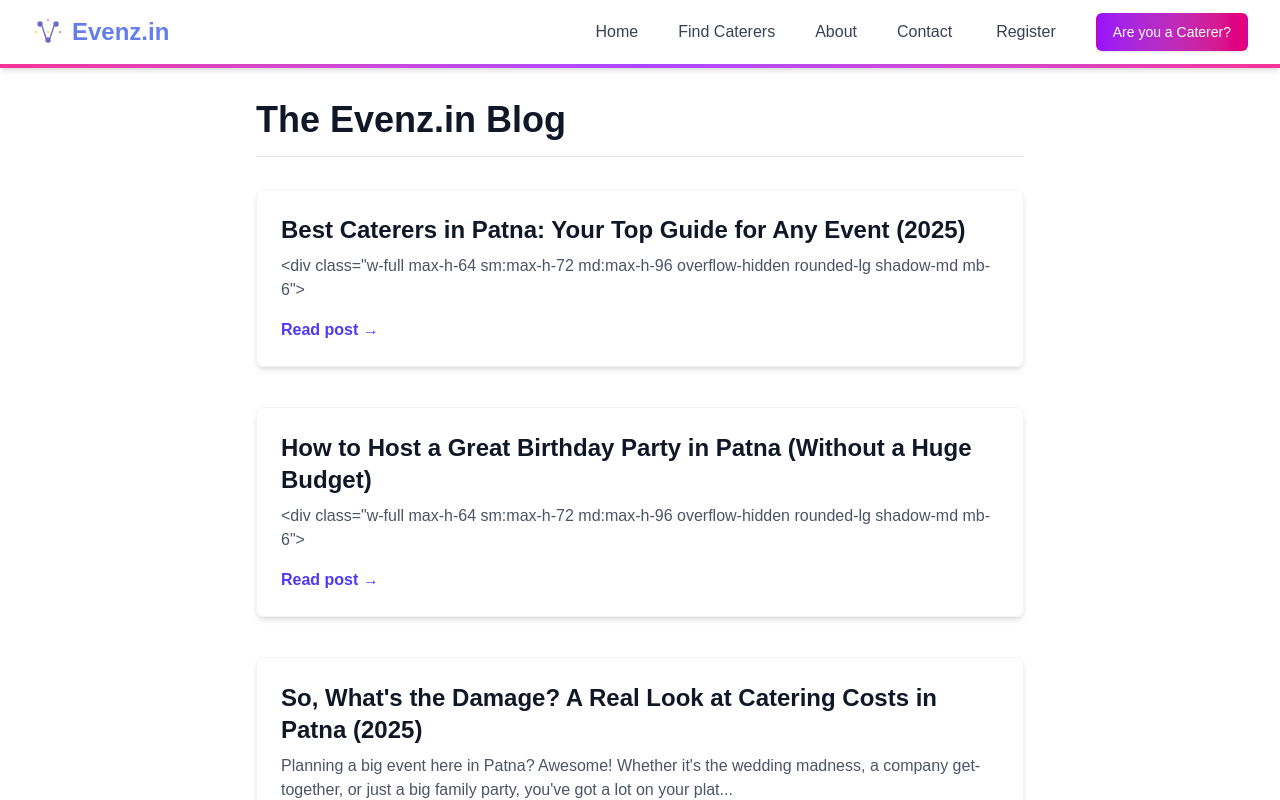
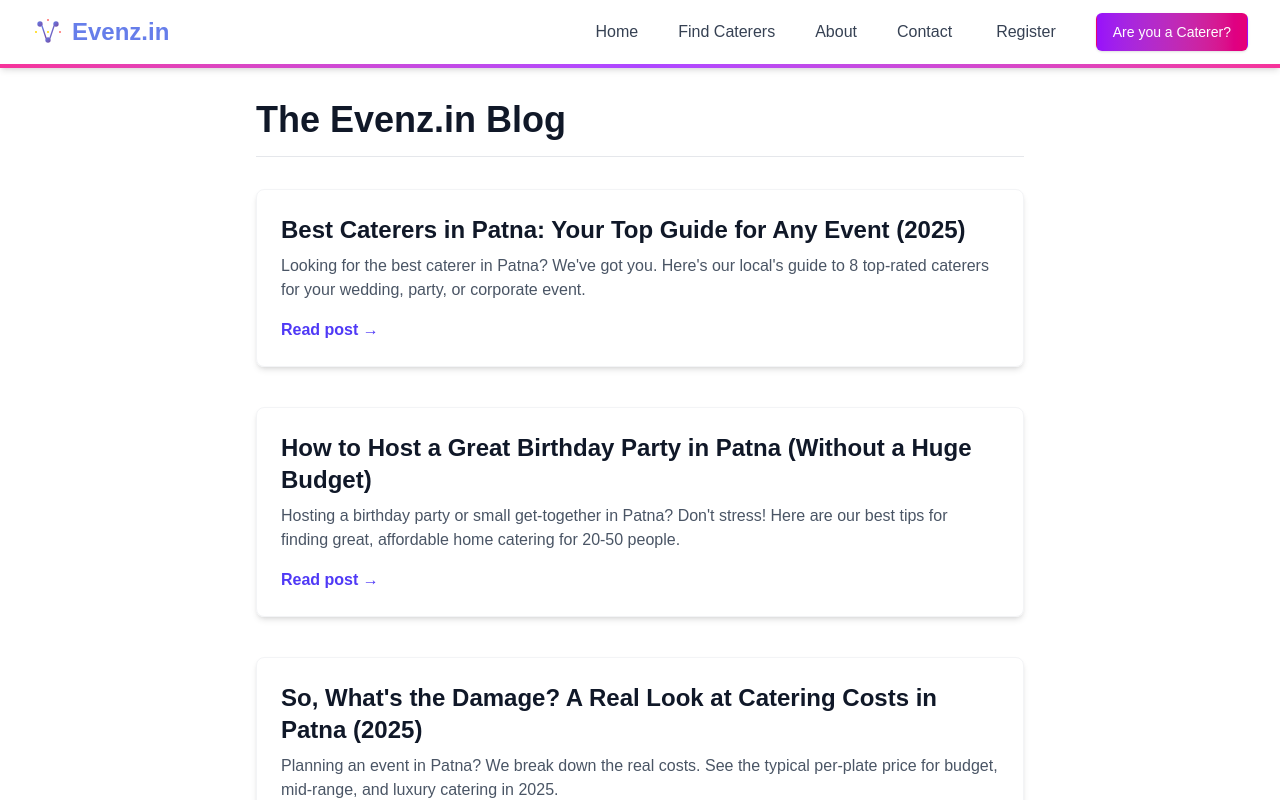
Before and after one commit to saurabh-kr12/evenz-mvp, a Next.js app in the folder evenz-clients/: page /blog in a window 1280 px wide. Shown: the top 800 px of the page. Built offline with nearby package versions, Linux system fonts and the light colour scheme; no server answers.

Commit message:
fixed card rendering of blogs using gray-matter

```diff
--- a/evenz-clients/_posts/best-caterers-patna-guide.md
+++ b/evenz-clients/_posts/best-caterers-patna-guide.md
@@ -1,3 +1,8 @@
+---
+title: "Best Caterers in Patna: Your Top Guide for Any Event (2025)"
+description: "Looking for the best caterer in Patna? We've got you. Here's our local's guide to 8 top-rated caterers for your wedding, party, or corporate event."
+---
+
 # Best Caterers in Patna: Your Top Guide for Any Event (2025)
 
 <div class="w-full max-h-64 sm:max-h-72 md:max-h-96 overflow-hidden rounded-lg shadow-md mb-6">
--- a/evenz-clients/_posts/birthday-party-catering-patna-budget.md
+++ b/evenz-clients/_posts/birthday-party-catering-patna-budget.md
@@ -1,3 +1,8 @@
+---
+title: "How to Host a Great Birthday Party in Patna (Without a Huge Budget)"
+description: "Hosting a birthday party or small get-together in Patna? Don't stress! Here are our best tips for finding great, affordable home catering for 20-50 people."
+---
+
 # How to Host a Great Birthday Party in Patna (Without a Huge Budget)
 
 <div class="w-full max-h-64 sm:max-h-72 md:max-h-96 overflow-hidden rounded-lg shadow-md mb-6">
--- a/evenz-clients/_posts/patna-catering-cost-guide.md
+++ b/evenz-clients/_posts/patna-catering-cost-guide.md
@@ -1,3 +1,7 @@
+---
+title: "So, What's the Damage? A Real Look at Catering Costs in Patna (2025)"
+description: "Planning an event in Patna? We break down the real costs. See the typical per-plate price for budget, mid-range, and luxury catering in 2025."
+---
 # So, What's the Damage? A Real Look at Catering Costs in Patna (2025)
 
 Planning a big event here in Patna? Awesome! Whether it's the wedding madness, a company get-together, or just a big family party, you've got a lot on your plate (pun intended!). And let's be real, one of the first questions buzzing in your head is probably: **"Okay, but how much is the food gonna cost?"** Figuring out the catering budget is a huge piece of the puzzle. Knowing the usual price tags and what makes them go up or down can seriously save you some hassle and help you find someone great without breaking the bank.
--- a/evenz-clients/_posts/top-patna-wedding-caterers.md
+++ b/evenz-clients/_posts/top-patna-wedding-caterers.md
@@ -1,3 +1,8 @@
+---
+title: "The 5 Best Wedding Caterers in Patna You Need to Know About (2025)"
+description: "Looking for the best wedding caterer in Patna? Here is our curated list of the top 5 caterers for your dream wedding, based on local reputation and service."
+---
+
 # The 5 Best Wedding Caterers in Patna You Need to Know About (2025)
 
 <div class="w-full max-h-64 sm:max-h-72 md:max-h-96 overflow-hidden rounded-lg shadow-md mb-6">
--- a/evenz-clients/app/blog/[slug]/page.js
+++ b/evenz-clients/app/blog/[slug]/page.js
@@ -1,24 +1,27 @@
 import fs from 'fs';
 import path from 'path';
+import { notFound } from 'next/navigation';
+
 import ReactMarkdown from 'react-markdown';
-import { notFound } from 'next/navigation';
-import rehypeRaw from 'rehype-raw';
+import rehypeRaw from 'rehype-raw'; // For rendering HTML (like the image div)
+import matter from 'gray-matter'; // For parsing frontmatter (title, description)
 
-// Helper function to get post content (runs on the server)
+const postsDirectory = path.join(process.cwd(), '_posts');
+
+// Helper function to get post content AND frontmatter
 function getPostBySlug(slug) {
-    const postsDirectory = path.join(process.cwd(), '_posts');
     const fullPath = path.join(postsDirectory, `${slug}.md`);
 
     try {
         const fileContents = fs.readFileSync(fullPath, 'utf8');
-        // Simple extraction of title for metadata (assumes first line is # Title)
-        const titleMatch = fileContents.match(/^# (.*)/);
-        const title = titleMatch ? titleMatch[1] : 'Evenz.in Blog';
-        // Simple extraction of description (first paragraph after title)
-        const descriptionMatch = fileContents.match(/^# .*\n\n(.*)/);
-        const description = descriptionMatch ? descriptionMatch[1].substring(0, 155) + '...' : 'Insights from Evenz.in';
+        // Use gray-matter to parse the post metadata and content
+        const { data, content } = matter(fileContents);
 
-        return { content: fileContents, title, description };
+        return {
+            slug,
+            frontmatter: data,
+            content,
+        };
     } catch (error) {
         console.error(`Error reading post ${slug}:`, error);
         return null; // Indicate post not found
@@ -27,9 +30,8 @@ function getPostBySlug(slug) {
 
 // Function to generate Metadata dynamically for SEO
 export async function generateMetadata({ params }) {
-    // Await params before accessing its properties
-    const { slug } = await params;
-    const post = getPostBySlug(slug);
+    const awaitedParams = await params; // Fix for Next.js build error
+    const post = getPostBySlug(awaitedParams.slug);
 
     if (!post) {
         return {
@@ -38,16 +40,15 @@ export async function generateMetadata({ params }) {
     }
 
     return {
-        title: `${post.title} | Evenz.in Blog`,
-        description: post.description,
+        title: `${post.frontmatter.title} | Evenz.in Blog`,
+        description: post.frontmatter.description,
     };
 }
 
 // The Page component
 export default async function BlogPostPage({ params }) {
-    // Await params before accessing its properties
-    const { slug } = await params;
-    const post = getPostBySlug(slug);
+    const awaitedParams = await params; // Fix for Next.js build error
+    const post = getPostBySlug(awaitedParams.slug);
 
     if (!post) {
         notFound(); // Trigger the 404 page if post doesn't exist
@@ -64,12 +65,18 @@ export default async function BlogPostPage({ params }) {
     );
 }
 
-// (Optional but recommended) Generate static paths at build time
+// Generate static paths at build time
 export async function generateStaticParams() {
-    const postsDirectory = path.join(process.cwd(), '_posts');
-    const filenames = fs.readdirSync(postsDirectory);
+    try {
+        const filenames = fs.readdirSync(postsDirectory);
 
-    return filenames.map((filename) => ({
-        slug: filename.replace(/\.md$/, ''),
-    }));
+        return filenames
+            .filter(filename => filename.endsWith('.md'))
+            .map((filename) => ({
+                slug: filename.replace(/\.md$/, ''),
+            }));
+    } catch (error) {
+        console.error("Could not read _posts directory for generateStaticParams:", error);
+        return [];
+    }
 }
--- a/evenz-clients/app/blog/page.js
+++ b/evenz-clients/app/blog/page.js
@@ -1,72 +1,57 @@
 import fs from 'fs';
 import path from 'path';
 import Link from 'next/link';
-import { notFound } from 'next/navigation';
+import matter from 'gray-matter'; // Make sure to run `npm install gray-matter`
 
-// Function to get all post summaries
-async function getAllPosts() {
+// This function runs on the server (or at build time)
+const getPosts = () => {
     const postsDirectory = path.join(process.cwd(), '_posts');
 
+    let filenames = [];
     try {
-        const filenames = fs.readdirSync(postsDirectory);
+        filenames = fs.readdirSync(postsDirectory);
+    } catch (error) {
+        console.error("Could not read _posts directory:", error);
+        return []; // Return empty if directory doesn't exist
+    }
 
     const posts = filenames
         .filter(filename => filename.endsWith('.md'))
-            .map(filename => {
+        .map((filename) => {
+            const filePath = path.join(postsDirectory, filename);
+            const fileContents = fs.readFileSync(filePath, 'utf8');
+
+            // Use gray-matter to parse the post metadata section
+            const { data } = matter(fileContents);
+
+            // Generate the slug from the filename
             const slug = filename.replace(/\.md$/, '');
-                const fullPath = path.join(postsDirectory, filename);
-                const fileContents = fs.readFileSync(fullPath, 'utf8');
 
-                // Extract title (assumes first line is # Title)
-                const titleMatch = fileContents.match(/^# (.*)/m);
-                const title = titleMatch ? titleMatch[1].trim() : 'Untitled Post';
-
-                // Extract description (first paragraph after title)
-                const descriptionMatch = fileContents.match(/^# .*\n+(\s*\n)*(.*)/m);
-                let description = 'Click to read this post...';
-                if (descriptionMatch && descriptionMatch[2]) {
-                    description = descriptionMatch[2].split('\n')[0].substring(0, 160);
-                    if (description.length === 160) description += '...';
-                }
-
-                return { slug, title, description };
+            return {
+                slug,
+                title: data.title || 'Untitled Post', // Get title from frontmatter
+                description: data.description || 'No description available.', // Get description
+            };
         });
 
-        // Sort posts (e.g., alphabetically, or by date if you add it to frontmatter later)
-        return posts.sort((a, b) => a.title.localeCompare(b.title));
+    // You can sort posts here if you add a 'date' to your frontmatter
+    // For now, we'll just return them as is
+    return posts;
+};
 
-    } catch (error) {
-        console.error("Error reading blog posts:", error);
-        return []; // Return empty array on error
-    }
-}
-
-// SEO Metadata for the main blog page
-export const metadata = {
-  title: 'The Evenz.in Blog | Patna Event Planning Tips',
-  description: 'Advice, guides, and insights for planning the perfect event in Patna. Find tips on caterers, budgeting, and more from the Evenz.in team.',
-}
-
-// The page component
-export default async function BlogIndexPage() {
-    const posts = await getAllPosts();
-
-    if (!posts || posts.length === 0) {
-        return (
-            <div className="bg-white py-12 px-4 text-center">
-                <h1 className="text-3xl font-bold text-gray-900 mb-4">Our Blog is Coming Soon</h1>
-                <p className="text-lg text-gray-600">We&apos;re busy writing our first articles. Check back shortly!</p>
-            </div>
-        );
-    }
+// The main page component
+export default function BlogIndexPage() {
+    const posts = getPosts();
 
     return (
         <div className="bg-white min-h-screen py-6 md:py-8 sm:py-12 px-4 sm:px-6 lg:px-8">
             <div className="max-w-3xl mx-auto">
+                {/* Responsive Page Title */}
                 <h1 className="text-3xl sm:text-4xl font-extrabold text-gray-900 mb-8 pb-4 border-b border-gray-200">
                     The Evenz.in Blog
                 </h1>
 
+                {posts.length > 0 ? (
                     <div className="space-y-10">
                         {posts.map((post) => (
                             <Link
@@ -78,7 +63,7 @@ export default async function BlogIndexPage() {
                                     <h2 className="text-xl sm:text-2xl font-bold text-gray-900 mb-2 group-hover:text-indigo-600 transition-colors">
                                         {post.title}
                                     </h2>
-                                <p className="text-base text-gray-600 mb-4">
+                                    <p className="text-base sm:block hidden text-gray-600 mb-4">
                                         {post.description}
                                     </p>
                                     <span className="font-semibold text-indigo-600 group-hover:underline">
@@ -88,6 +73,11 @@ export default async function BlogIndexPage() {
                             </Link>
                         ))}
                     </div>
+                ) : (
+                    <p className="text-gray-600">
+                        We&apos;re busy writing our first articles. Check back soon!
+                    </p>
+                )}
             </div>
         </div>
     );
--- a/evenz-clients/package.json
+++ b/evenz-clients/package.json
@@ -11,6 +11,7 @@
   "dependencies": {
     "@vercel/analytics": "^1.5.0",
     "axios": "^1.12.2",
+    "gray-matter": "^4.0.3",
     "lucide-react": "^0.544.0",
     "next": "^15.5.4",
     "react": "^19.1.1",
```
Also changed, not shown: 1 other file (tests, documents, lock files or other folders). Lines whose indentation alone changed are shown as unchanged.
